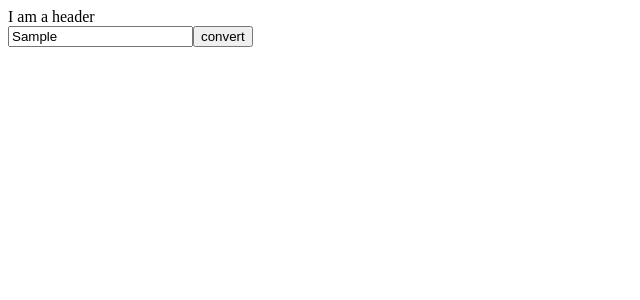
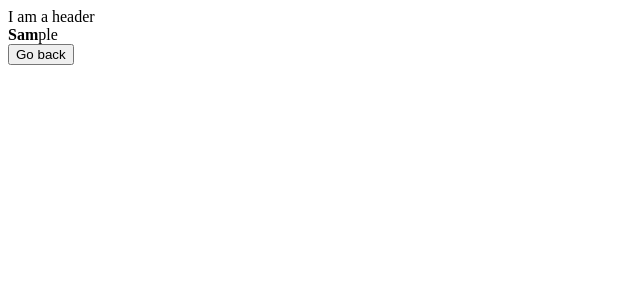
Before and after one commit to Dylaan94/bionic-reader, a React (Create React App) app: page / in a window 1280 px wide. Both pictures are taken after typing "Sample" into the empty fields and a click on the button "convert". Shown: the top 300 px of the page, without its empty margins (0-640 px from the left). Built offline with nearby package versions, Linux system fonts and the light colour scheme.

Commit message:
string emboldens first couple of letters on click

```diff
--- a/src/components/MainComponent.js
+++ b/src/components/MainComponent.js
@@ -1,8 +1,11 @@
 import { React, useState } from "react";
+
+// add sanitizor
 
 const MainComponent = () => {
   const [text, setText] = useState("");
-  const [updatedText, setUpdatedText] = useState("");
+  const [convertedText, setConvertedText] = useState("");
+  const [isConverted, setIsConverted] = useState(false);
 
   const handleText = () => {
     let textArr = text.split(" ");
@@ -15,15 +18,18 @@ const MainComponent = () => {
         return "<b>" + e + "</b>";
       } else {
         substring = e.slice(0, strLen);
-        return e.replace(substring, "<b>" + substring + "</b>");
+        return e.replace(substring, "<Strong>" + substring + "</Strong>");
       }
-
     });
 
-    console.log(newArr);
+    setConvertedText(newArr.join(" "));
+    setIsConverted(true);
+
   };
 
   return (
+    <>
+      {!isConverted ? (
         <div>
           <input
             type="text"
@@ -32,6 +38,19 @@ const MainComponent = () => {
           ></input>
           <button onClick={() => handleText()}> convert </button>
         </div>
+      ) : (
+        <>
+          <div dangerouslySetInnerHTML={{ __html: convertedText }}></div>
+          <button
+            onClick={() => {
+              setIsConverted(false);
+            }}
+          >
+            Go back
+          </button>
+        </>
+      )}
+    </>
   );
 };
 
```
Lines whose indentation alone changed are shown as unchanged.
